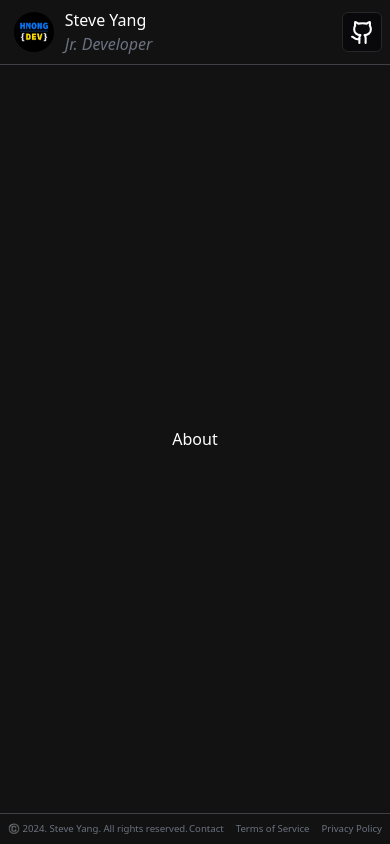
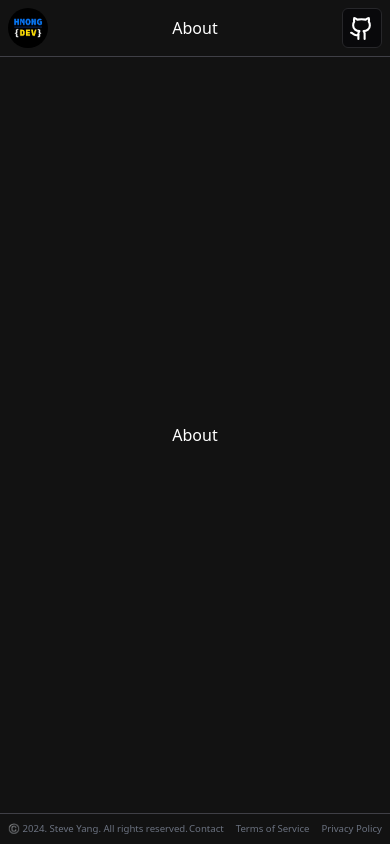
Before and after one commit to hmongdev/hmongdev-resume, a Next.js app: page /about in a window 390 px wide. Built offline with nearby package versions, Linux system fonts and the light colour scheme.

Commit message:
add responsiveness to header and sidebar

```diff
--- a/components/shared/Contact.tsx
+++ b/components/shared/Contact.tsx
@@ -1,7 +1,53 @@
+import { Github, Linkedin, MailPlus } from 'lucide-react';
+import { Button } from '../ui/button';
+
+export const contactButtons = [
+	{
+		name: 'github',
+		url: 'https://github.com/hmongdev',
+	},
+	{
+		name: 'linkedin',
+		url: 'https://www.linkedin.com/in/steve-y-94397a220/',
+	},
+	{
+		name: 'gmail',
+		url: 'mailto:steveyangwork@gmail.com',
+	},
+];
+
+const getIcon = (icon: string) => {
+	switch (icon) {
+		case 'github':
+			return <Github size={50} />;
+		case 'linkedin':
+			return <Linkedin size={50} />;
+		case 'gmail':
+			return <MailPlus size={50} />;
+		default:
+			return null;
+	}
+};
+
 const Contact = () => {
+	const handleRoute = (url: string) => {
+		window.open(url, '_blank');
+	};
+
 	return (
-		<main className="flex grow justify-center items-center ">
-			Contact
+		<main className="flex grow justify-center items-start p-5">
+			{contactButtons.map((button) => {
+				return (
+					<Button
+						variant="outline"
+						className="bg-red-500 m-2 h-fit"
+						onClick={() =>
+							handleRoute(button.url)
+						}>
+						{getIcon(button.name)}
+					</Button>
+				);
+			})}
 		</main>
 	);
 };
--- a/components/shared/NavHeader.tsx
+++ b/components/shared/NavHeader.tsx
@@ -1,3 +1,4 @@
+'use client';
 import {
 	NavigationMenu,
 	NavigationMenuItem,
@@ -16,9 +17,18 @@ import { Avatar, AvatarFallback, AvatarImage } from '@/components/ui/avatar';
 import { Github } from 'lucide-react';
 
 import Link from 'next/link';
+import { usePathname } from 'next/navigation';
 import { Button } from '../ui/button';
 
 const NavHeader = () => {
+	const path = usePathname();
+
+	function formatRoute(route: string) {
+		return route && route.length > 0
+			? route.slice(1, 2).toUpperCase() + route.slice(2)
+			: route;
+	}
+
 	const handleRoute = () => {
 		window.open(
 			'https://github.com/hmongdev?tab=repositories',
@@ -28,7 +38,7 @@ const NavHeader = () => {
 
 	return (
 		<div className="flex justify-between items-center w-full p-2 border-b-[1px] border-zinc-700">
-			<section className="flex min-w-[150px] justify-around items-center">
+			<section className="flex min-fit gap-3 justify-around items-center">
 				<div className="flex justify-center">
 					<Link href="/">
 						<Avatar>
@@ -44,7 +54,7 @@ const NavHeader = () => {
 						</Avatar>
 					</Link>
 				</div>
-				<div className="flex-col">
+				<div className="hidden md:flex md:flex-col">
 					<h1>Steve Yang</h1>
 					<em className="text-gray-500">
 						Jr. Developer
@@ -52,9 +62,12 @@ const NavHeader = () => {
 				</div>
 			</section>
 
-			{/* <section>
-				<SearchBar />
-			</section> */}
+			<section>
+				{/* <SearchBar /> */}
+				<div className="md:hidden">
+					{<h1>{formatRoute(path)}</h1>}
+				</div>
+			</section>
 
 			<section>
 				<NavigationMenu>
--- a/components/shared/Sidebar.tsx
+++ b/components/shared/Sidebar.tsx
@@ -1,25 +1,7 @@
 'use client';
+import { routes } from '@/constants';
 import { BookA, Folders, School, UserRoundSearch } from 'lucide-react';
 import Link from 'next/link';
-
-const routes = [
-	{
-		name: 'Portfolio',
-		icon: 'folders',
-	},
-	{
-		name: 'Experience',
-		icon: 'school',
-	},
-	{
-		name: 'Contact',
-		icon: 'contact',
-	},
-	{
-		name: 'About',
-		icon: 'bookA',
-	},
-];
 
 const getIcon = (icon: string) => {
 	switch (icon) {
--- a/constants/index.ts
+++ b/constants/index.ts
@@ -123,3 +123,22 @@ export const jobHistory = [
 		years: '2015 - 2017',
 	},
 ];
+
+export const routes = [
+	{
+		name: 'Portfolio',
+		icon: 'folders',
+	},
+	{
+		name: 'Experience',
+		icon: 'school',
+	},
+	{
+		name: 'Contact',
+		icon: 'contact',
+	},
+	{
+		name: 'About',
+		icon: 'bookA',
+	},
+];
```
